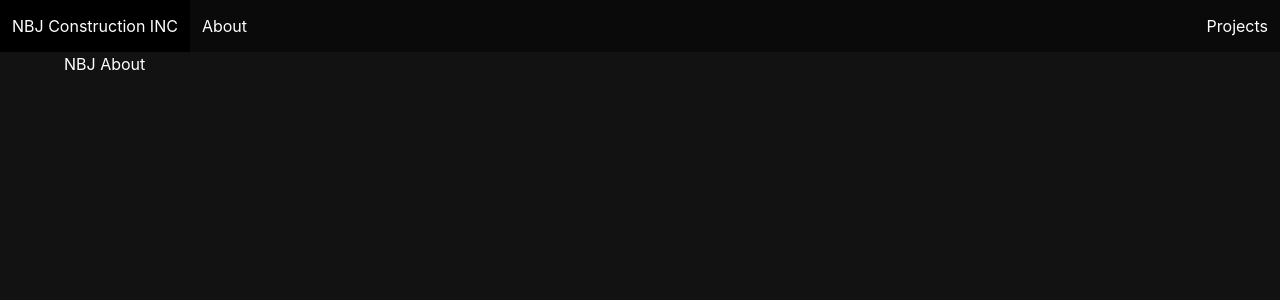
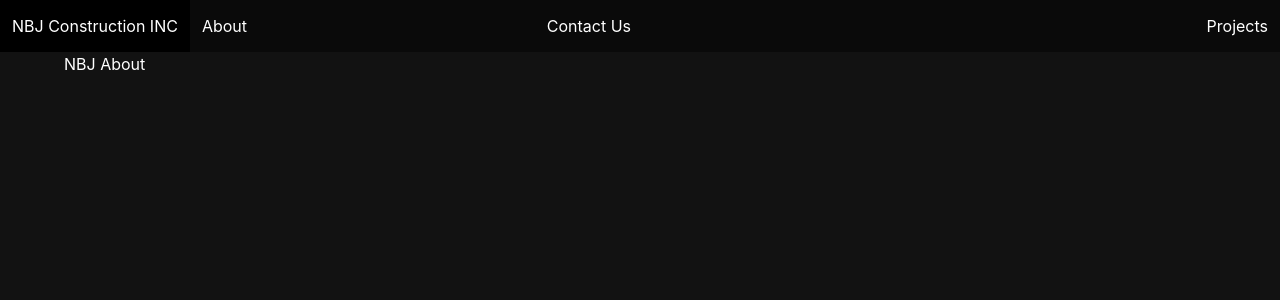
Before and after one commit to Bigs55stock/nbjcontracting, a Django app: page /about/ in a window 1280 px wide. Shown: the top 300 px of the page. Run offline with Django 4.2, Linux system fonts and the light colour scheme.

Commit message:
contact info done

```diff
--- a/main_app/templates/base.html
+++ b/main_app/templates/base.html
@@ -24,6 +24,9 @@
             <div class="navbar-menu navbar-start">
                 <a class="navbar-item" href="/about">About</a>
             </div>
+            <div class="navbar-menu navbar-start">
+                <a class="navbar-item" href="/customers/new/">Contact Us</a>
+            </div>
             <div class="navbar-menu navbar-end">
                 <a class="navbar-item" href="/projects">Projects</a>
             </div>
```
